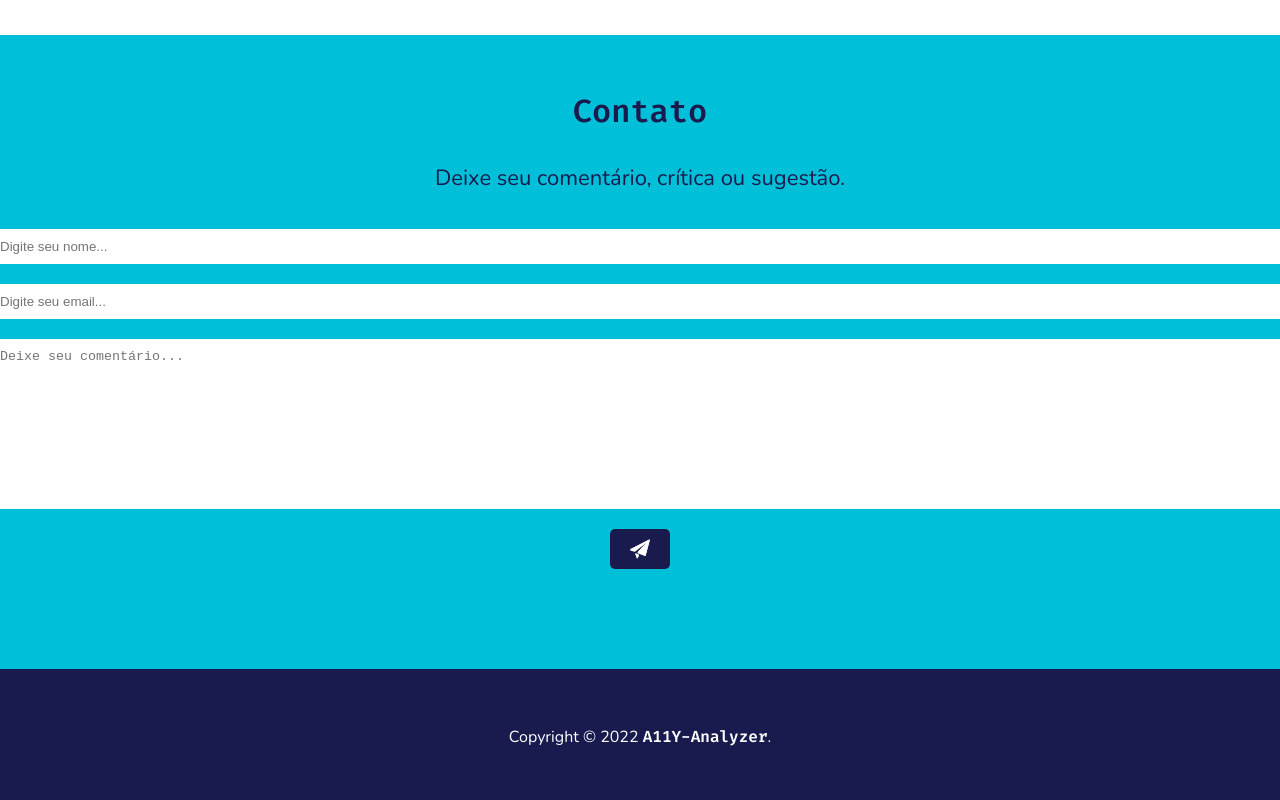
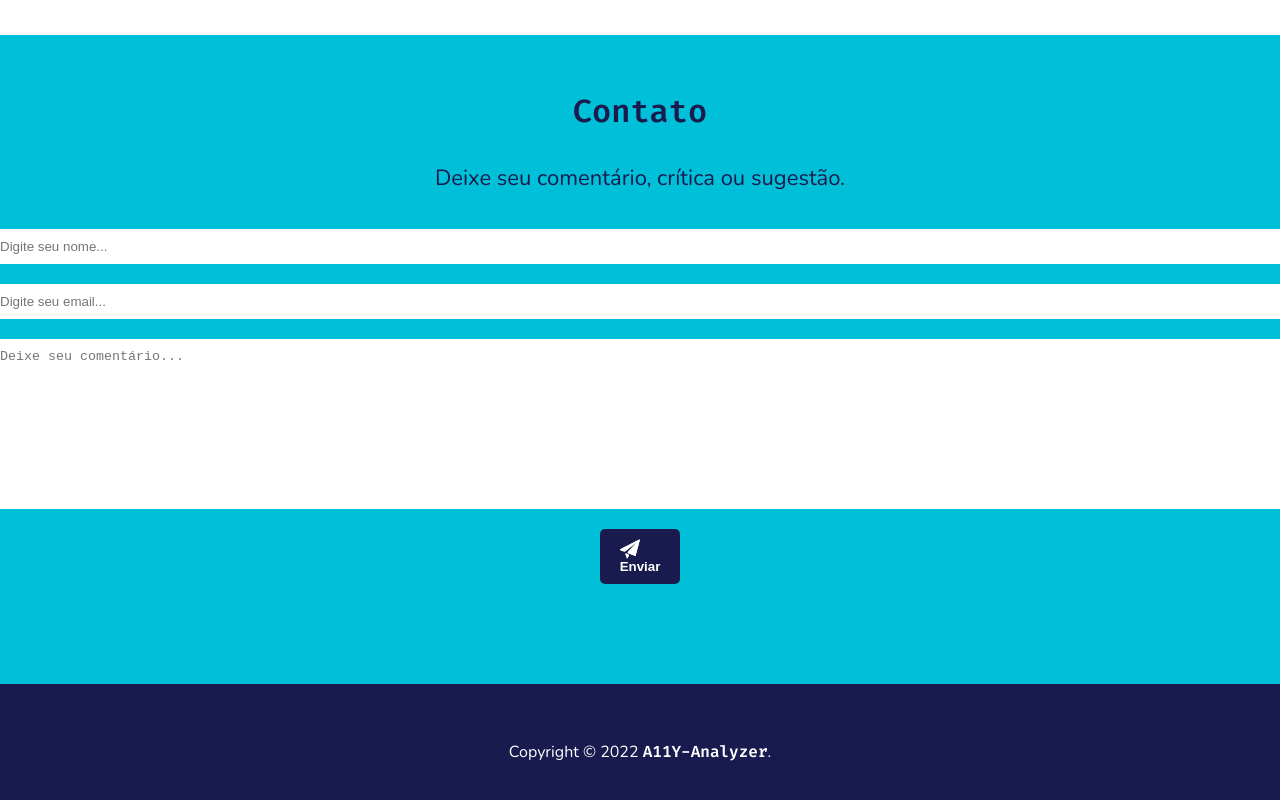
Before and after one commit to guisalmeida/a11y-analyzer, a website: page public/index.html in a window 1280 px wide. Shown: the part 8896-9696 px from the top of the page. Drawn offline with nearby package versions, Linux system fonts and the light colour scheme.

Commit message:
fix-a11y: button without text

```diff
--- a/public/index.html
+++ b/public/index.html
@@ -159,6 +159,7 @@ it('Should ONLY include rules with these levels of conformance', () => {
 							<g><path d="M36.9,506.2c-37.1,19.5-35.6,48,3.3,63.4l115.3,45.6c38.9,15.4,97.9,7,130.9-18.8L787,201.6c32.9-25.9,36.4-22.1,7.8,8.5L399.1,633.7c-28.7,30.5-20.2,68,18.8,83.1l13.5,5.3c39.1,15.1,102.8,40.5,141.6,56.3l127.9,52.1c38.8,15.7,70.6,28.8,70.7,29.1c0,0.2,0.2,1,0.4,1c0.2,0.1,9.4-33,20.3-73.4L987.1,70.9c11-40.4-10.3-57.6-47.4-38.1L36.9,506.2z"/><path d="M353.3,975c-2.3,6.8,78.8-117.5,78.8-117.5c23-35,10-76.8-28.8-92.6l-88.5-36.3c-38.7-15.9-57.3,2.7-41.3,41.5C273.5,770.2,355.6,968,353.3,975z"/><path d="M36.9,506.2c-37.1,19.5-35.6,48,3.3,63.4l115.3,45.6c38.9,15.4,97.9,7,130.9-18.8L787,201.6c32.9-25.9,36.4-22.1,7.8,8.5L399.1,633.7c-28.7,30.5-20.2,68,18.8,83.1l13.5,5.3c39.1,15.1,102.8,40.5,141.6,56.3l127.9,52.1c38.8,15.7,70.6,28.8,70.7,29.1c0,0.2,0.2,1,0.4,1c0.2,0.1,9.4-33,20.3-73.4L987.1,70.9c11-40.4-10.3-57.6-47.4-38.1L36.9,506.2z"/><path d="M353.3,975c-2.3,6.8,78.8-117.5,78.8-117.5c23-35,10-76.8-28.8-92.6l-88.5-36.3c-38.7-15.9-57.3,2.7-41.3,41.5C273.5,770.2,355.6,968,353.3,975z"/></g>
 						</svg>
 					</span>
+					Enviar
 				</button>
 			</form>
 		</div>
```
